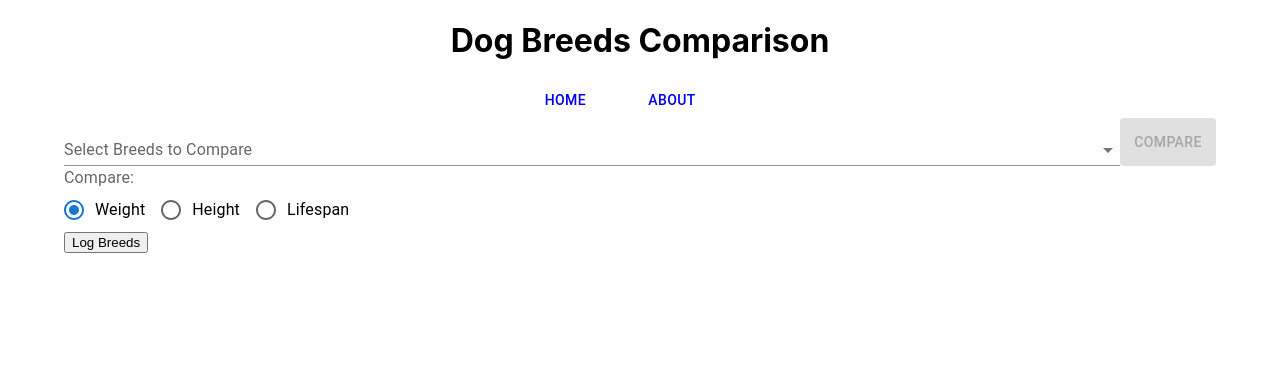
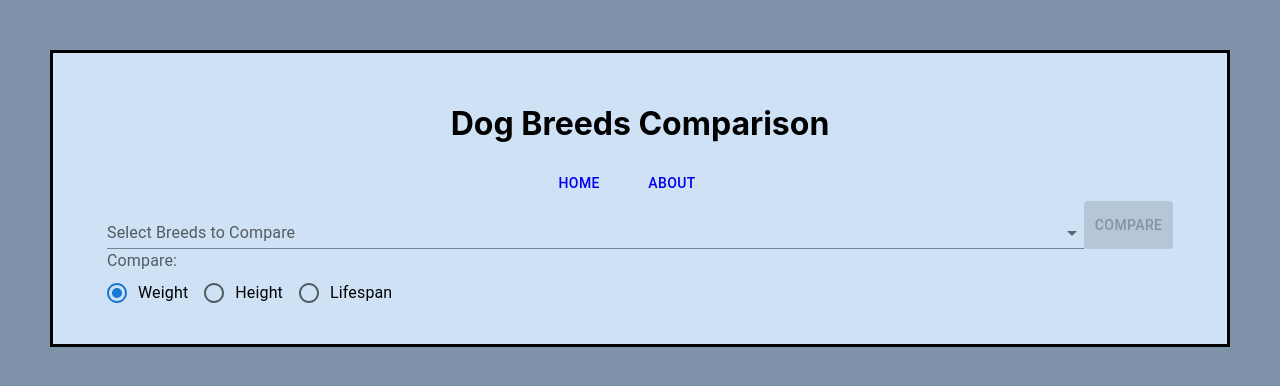
Before and after one commit to baubsy/dogs, a React (Create React App) app: page / in a window 1280 px wide. Shown: the top 386 px of the page. Built offline with nearby package versions, Linux system fonts and the light colour scheme; no server answers.

Commit message:
styling pass

```diff
--- a/src/App.css
+++ b/src/App.css
@@ -11,3 +11,6 @@ text {
   word-break: break-all;
   max-block-size: 100px;
 }
+body {
+  background-color: #7D92A8;
+}
--- a/src/App.tsx
+++ b/src/App.tsx
@@ -1,5 +1,6 @@
 import React from 'react';
 import {Route, BrowserRouter} from "react-router-dom";
+import { Box } from '@mui/system';
 import logo from './logo.svg';
 import './App.css';
 import Main from './components/Main';
@@ -9,9 +10,17 @@ import About from './components/About';
 function App() {
   return (
     <BrowserRouter>
+    <Box  sx={{
+                backgroundColor: '#CEE1F5',
+                border: '3px solid black',
+                borderRadius: '6 px',
+                margin: '50px',
+                padding: '30px'
+            }}>
       <Route path="/" component={Header}/>
       <Route path="/" exact component={Main}/>
       <Route path="/about" exact component={About}/>
+      </Box>
     </BrowserRouter>
   );
 }
--- a/src/components/Graph.tsx
+++ b/src/components/Graph.tsx
@@ -116,7 +116,7 @@ const Graph = (props: GraphProps) => {
                 yLabel: "Pounds",
                 width: 500,
                 height: 500,
-                color: "steelblue",
+                color: "#A8926C",
                 title: "Dog Breeds",
                 yDomain: undefined,
             });
--- a/src/components/Main.tsx
+++ b/src/components/Main.tsx
@@ -39,7 +39,6 @@ const Main = () => {
                     </Grid>
                 </Grid>
             </Box>
-            <button onClick={logbreeds}>Log Breeds</button>
         </Container>
     );
 };
```
